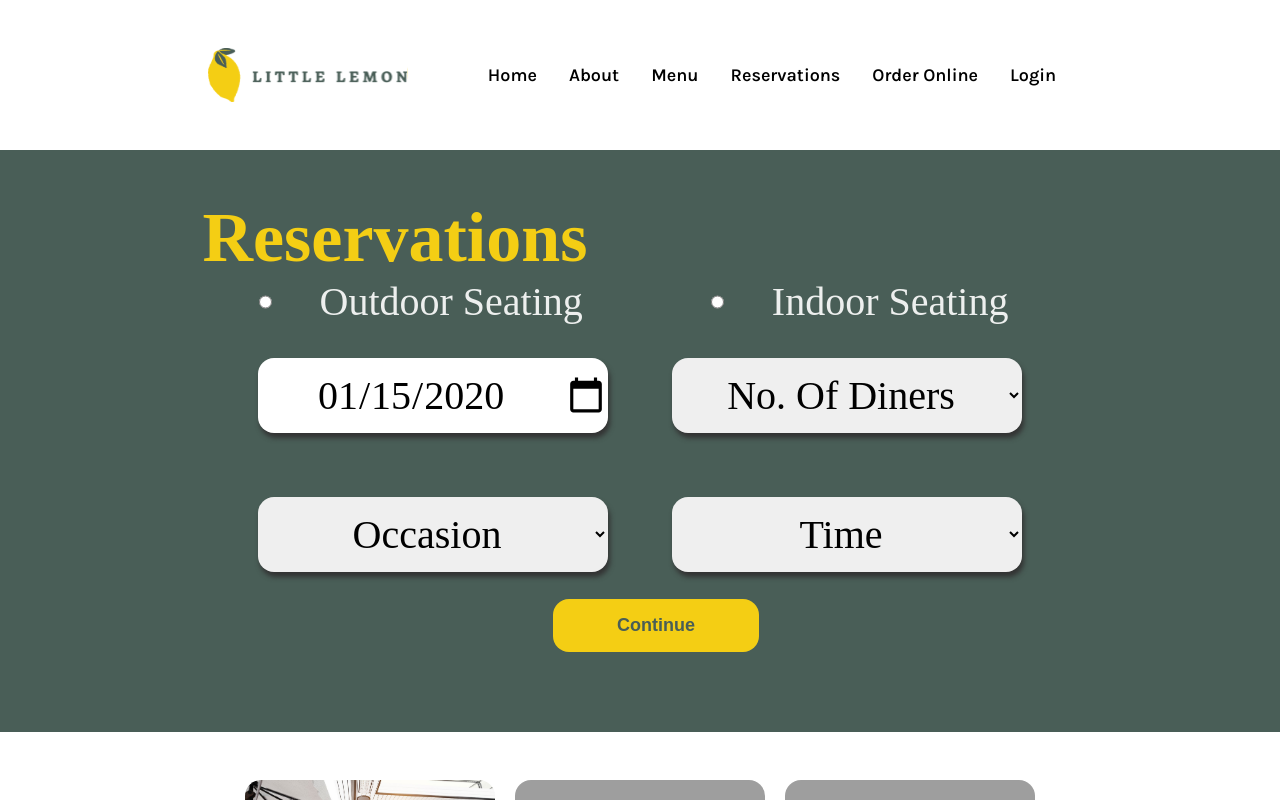
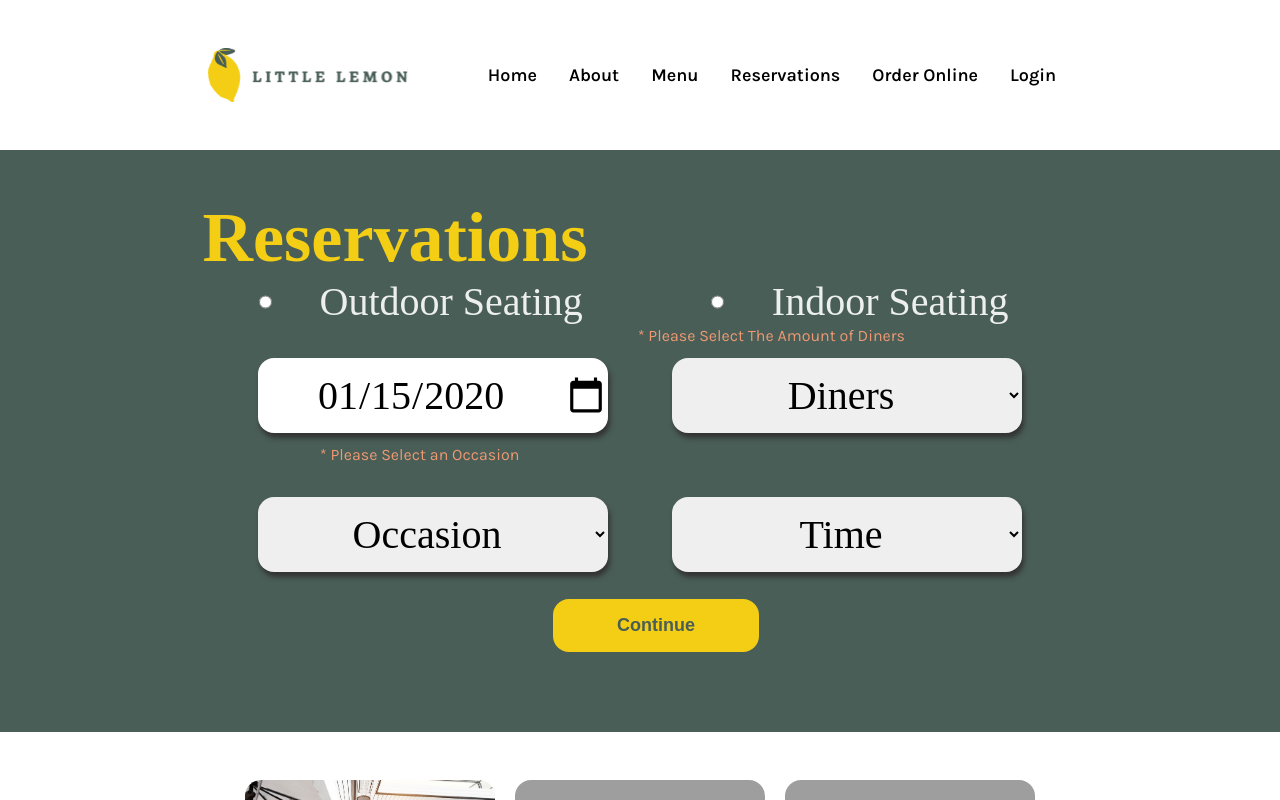
Before and after one commit to Get15Gonzo/gonzales_meta_capstone, a React (Create React App) app in the folder capstone-final/: page /reservations in a window 1280 px wide. Both pictures are taken after typing "2020-01-15" into the empty fields and a click on the button "Continue". Shown: the top 800 px of the page. Built offline with nearby package versions, Linux system fonts and the light colour scheme; grey boxes are pictures that could not be loaded; a web font is replaced by a local one.

Commit message:
just added error handling and now going into creating a multi-step form

```diff
--- a/capstone-final/src/App.css
+++ b/capstone-final/src/App.css
@@ -255,12 +255,6 @@ a {
   margin-right: 3rem;
 }
 
-#card--delivery {
-  font-size: var(--CARD);
-  font-family: var(--FF2);
-  font-weight: 600;
-}
-
 .input--error {
   border-color: red;
 }
@@ -269,3 +263,40 @@ input[type="radio"] {
   accent-color: var(--PRIME-GREEN);
   width:20px;
 }
+
+.error--date {
+  position: absolute;
+  left: 25%;
+  color: var(--SECOND-1);
+  font-family: var(--FF2);
+}
+
+.error--occasion {
+  position: absolute;
+  left: 25%;
+  bottom: 42%;
+  color: var(--SECOND-1);
+  font-family: var(--FF2);
+}
+
+.error--time {
+  color: var(--SECOND-1);
+  position: absolute;
+  bottom: 42%;
+  right: 36.5%;
+  font-family: var(--FF2);
+}
+
+.error--diners {
+  color: var(--SECOND-1);
+  position: absolute;
+  right: 29.3%;
+  font-family: var(--FF2);
+}
+
+#card--delivery {
+  font-size: var(--CARD);
+  font-family: var(--FF2);
+  font-weight: 600;
+  font-family: var(--FF2);
+}
--- a/capstone-final/src/components/FormPage.js
+++ b/capstone-final/src/components/FormPage.js
@@ -1,31 +1,26 @@
 import FormFooter from "./FormFooter";
-import { Formik, Field, Form } from "formik";
+import { Formik, Field, Form, ErrorMessage } from "formik";
 import * as Yup from 'yup';
-import CustomSelect from "./CustomSelect";
-import restaurantImg from '../images/restaurant.jpg'
-import restaurantChef from '../images/restaurant-chef.jpg'
-import restaurantChefs from '../images/restaurant-chefs.jpg'
 
 const reserveSchema = Yup.object().shape({
     seating: Yup
         .string()
-        .oneOf(['Outdoor Seating', 'Indoor Seating'])
-        .required("Required"),
+        .oneOf(['* Outdoor Seating', 'Indoor Seating']),
     reserveDate: Yup
         .date()
-        .required("Required"),
+        .required("* Please Select a Date"),
     NoOfDiners: Yup
         .string()
         .oneOf([ '1', '2', '3', '4', '5', '6', '7', '8', '9', '10'])
-        .required("Required"),
+        .required("* Please Select The Amount of Diners"),
     occasion: Yup
         .string()
         .oneOf(['Birthday', 'Engagement', 'Anniversary'])
-        .required("Required"),
+        .required("* Please Select an Occasion"),
     time: Yup
         .string()
         .oneOf([ '5:00pm', '6:00pm', '7:00pm', '8:00pm', '9:00pm', '10:00pm'])
-        .required("Required"),
+        .required("* Please Select a Time"),
 })
 
 const FormPage = () => {
@@ -90,8 +85,9 @@ const FormPage = () => {
                             </div>
                             <div className="form--section-main">
                                     <Field className="form--button" type="date" name="reserveDate" />
-                                    <Field className="form--button" as="select" name="NoOfDiners" placeholder="No. Of Diners">
-                                        <option value="">No. Of Diners</option>
+                                        <ErrorMessage component="div" className="error--date" name ="reserveDate" />
+                                    <Field className="form--button" as="select" name="NoOfDiners" placeholder="Diners">
+                                        <option value="">Diners</option>
                                         <option value="1">1</option>
                                         <option value="2">2</option>
                                         <option value="3">3</option>
@@ -101,12 +97,14 @@ const FormPage = () => {
                                         <option value="7">7</option>
                                         <option value="8">8</option>
                                     </Field>
+                                        <ErrorMessage component="div" className="error--diners" name="NoOfDiners" />
                                     <Field className="form--button" as="select" name="occasion" placeholder="Occasion">
                                         <option value="">Occasion</option>
                                         <option value="Birthday">Birthday</option>
                                         <option value="Engagement">Engagement</option>
                                         <option value="Anniversary">Anniversary</option>
                                     </Field>
+                                        <ErrorMessage component="div" className="error--occasion" name="occasion" />
                                     <Field className="form--button" as="select" name="time" placeholder="Time">
                                         <option value="">Time</option>
                                         <option value="5:00pm">5:00pm</option>
@@ -116,6 +114,7 @@ const FormPage = () => {
                                         <option value="9:00pm">9:00pm</option>
                                         <option value="10:00pm">10:00pm</option>
                                     </Field>
+                                        <ErrorMessage component="div" className="error--time" name ="time" />
                             </div>
                         </div>
                         <button className="large--btn form--continue-btn">
```
Also changed, not shown: capstone-final/src/components/CustomSelect.js (deleted).
